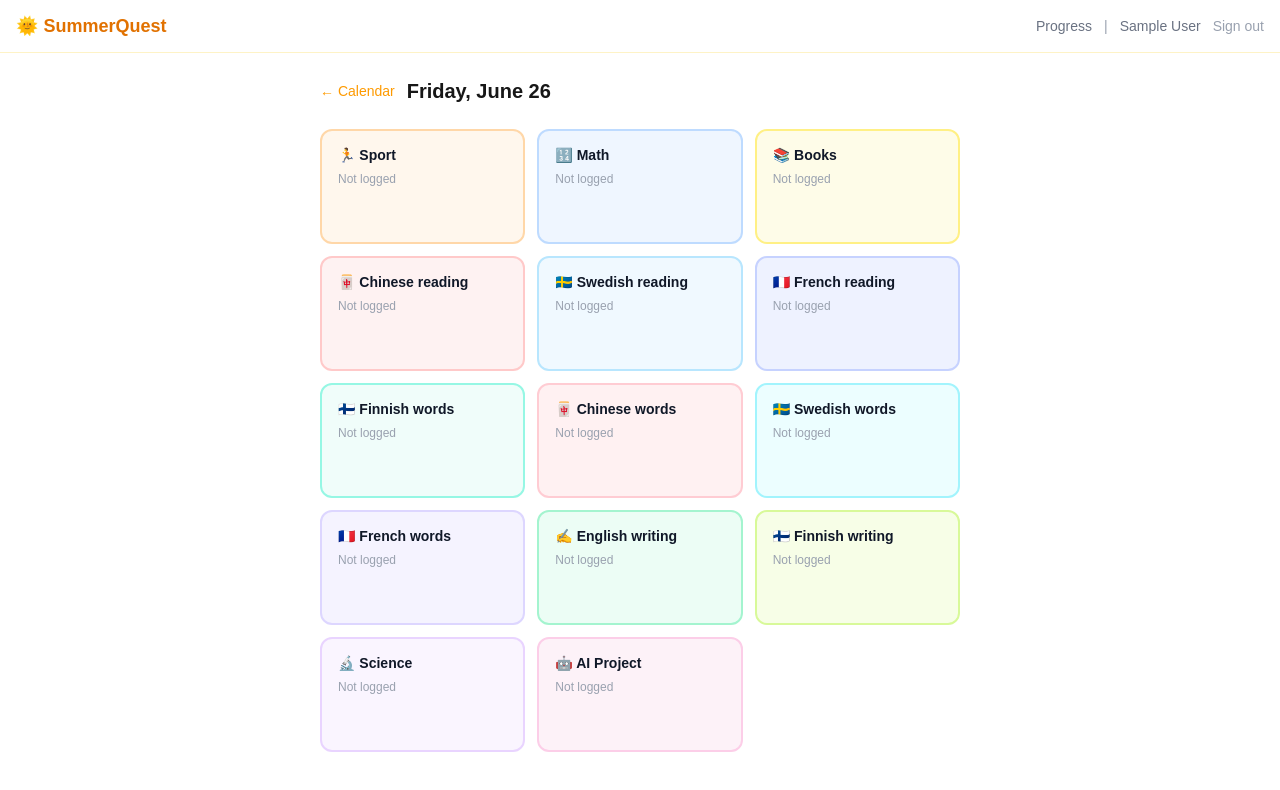
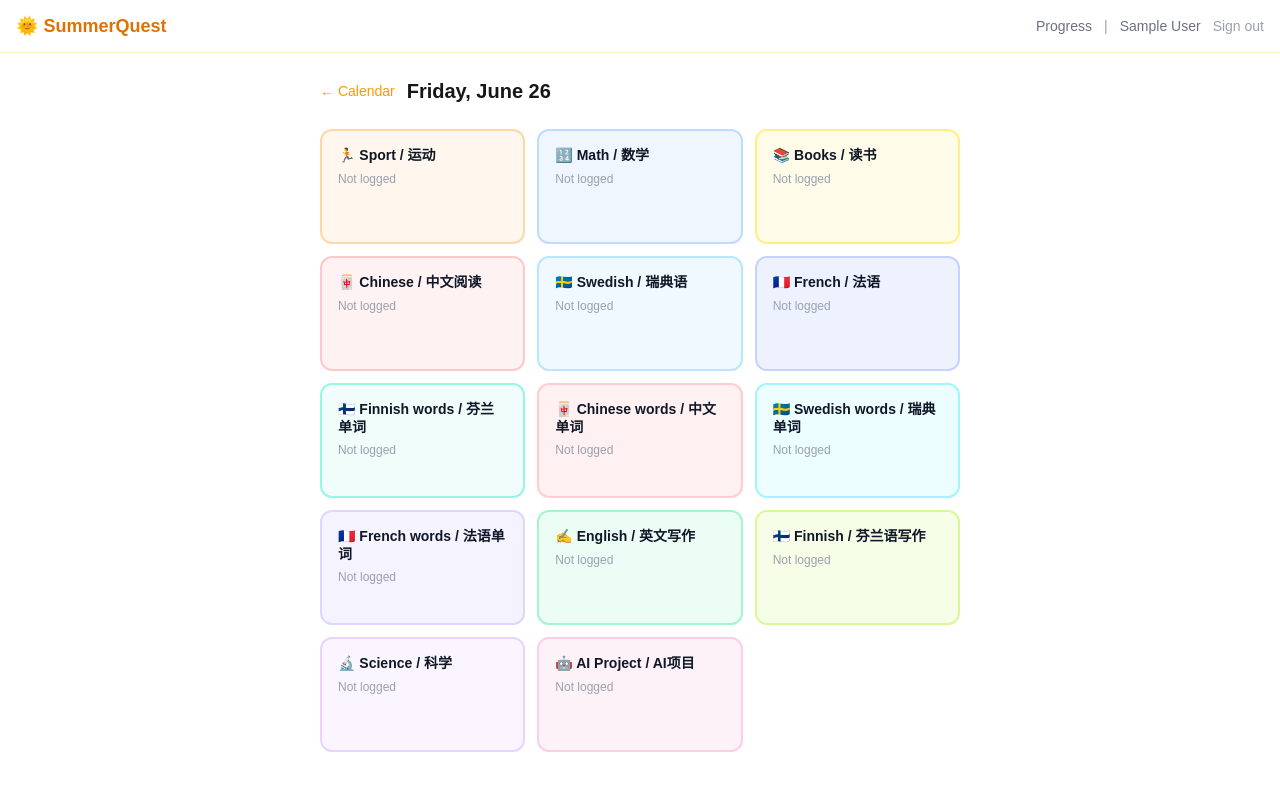
Before and after one commit to xuanzhiyi/SummerQuest, a Next.js app: page /day/2026-06-26 in a window 1280 px wide. Shown: the top 790 px of the page. Built offline with nearby package versions, Linux system fonts and the light colour scheme; no server answers; the database is empty; sample sign-in values are in the browser's storage.

Commit message:
Add Chinese bilingual labels throughout UI for grandpa viewer
Co-Authored-By: Claude Sonnet 4.6 <noreply@anthropic.com>

```diff
--- a/app/day/[date]/[track]/page.tsx
+++ b/app/day/[date]/[track]/page.tsx
@@ -11,20 +11,20 @@ interface Props {
 }
 
 const TRACK_INFO: Record<string, { title: string; description: string }> = {
-  sport:          { title: '🏃 Sport',             description: 'Log your physical activity for today.' },
-  math:           { title: '🔢 Math',              description: 'Solve AI-generated math problems.' },
-  books:          { title: '📚 Books',             description: 'Log a book you read and answer a question.' },
-  english:        { title: '✍️ English writing',   description: 'Write a paragraph in English.' },
-  finnish:        { title: '🇫🇮 Finnish writing',   description: 'Write a paragraph in Finnish.' },
-  chinese:        { title: '🀄 Chinese reading',   description: 'Read an AI-generated Chinese text.' },
-  swedish:        { title: '🇸🇪 Swedish reading',   description: 'Read an AI-generated Swedish text.' },
-  french:         { title: '🇫🇷 French reading',    description: 'Read an AI-generated French text.' },
-  science:        { title: '🔬 Science',           description: 'Explore a science problem set.' },
-  ai_project:     { title: '🤖 AI Project',        description: 'Document your AI project with a screenshot.' },
-  word_english_finnish: { title: '🇫🇮 Word pairing — Finnish', description: 'Match English words to their Finnish translations.' },
-  word_english_chinese: { title: '🀄 Word pairing — Chinese', description: 'Match English words to their Chinese translations.' },
-  word_english_swedish: { title: '🇸🇪 Word pairing — Swedish', description: 'Match English words to their Swedish translations.' },
-  word_english_french:  { title: '🇫🇷 Word pairing — French',  description: 'Match English words to their French translations.' },
+  sport:          { title: '🏃 Sport / 运动',              description: 'Log your physical activity for today. / 记录今天的运动' },
+  math:           { title: '🔢 Math / 数学',               description: 'Solve AI-generated math problems. / 完成数学题' },
+  books:          { title: '📚 Books / 读书',              description: 'Log a book you read and answer a question. / 记录读书内容' },
+  english:        { title: '✍️ English / 英文写作',         description: 'Write a paragraph in English. / 用英语写一段话' },
+  finnish:        { title: '🇫🇮 Finnish / 芬兰语写作',      description: 'Write a paragraph in Finnish. / 用芬兰语写一段话' },
+  chinese:        { title: '🀄 Chinese / 中文阅读',         description: 'Read an AI-generated Chinese text. / 阅读中文文章' },
+  swedish:        { title: '🇸🇪 Swedish / 瑞典语',          description: 'Read an AI-generated Swedish text. / 阅读瑞典语文章' },
+  french:         { title: '🇫🇷 French / 法语',             description: 'Read an AI-generated French text. / 阅读法语文章' },
+  science:        { title: '🔬 Science / 科学',            description: 'Explore a science problem set. / 探索科学题' },
+  ai_project:     { title: '🤖 AI Project / AI项目',       description: 'Document your AI project. / 记录AI项目' },
+  word_english_finnish: { title: '🇫🇮 Finnish words / 芬兰单词', description: 'Match English–Finnish word pairs. / 配对英语和芬兰语单词' },
+  word_english_chinese: { title: '🀄 Chinese words / 中文单词', description: 'Match English–Chinese word pairs. / 配对英语和中文单词' },
+  word_english_swedish: { title: '🇸🇪 Swedish words / 瑞典单词', description: 'Match English–Swedish word pairs. / 配对英语和瑞典语单词' },
+  word_english_french:  { title: '🇫🇷 French words / 法语单词',  description: 'Match English–French word pairs. / 配对英语和法语单词' },
 }
 
 export default async function QuestPage({ params }: Props) {
--- a/components/ProgressView.tsx
+++ b/components/ProgressView.tsx
@@ -4,16 +4,20 @@ import { useState } from 'react'
 import type { TrackProgress } from '@/lib/progress'
 
 const TRACK_LABELS: Record<string, string> = {
-  sport:      '🏃 Sport',
-  math:       '🔢 Math',
-  books:      '📚 Books',
-  english:    '✍️ English',
-  finnish:    '🇫🇮 Finnish',
-  chinese:    '🀄 Chinese',
-  swedish:    '🇸🇪 Swedish',
-  french:     '🇫🇷 French',
-  science:    '🔬 Science',
-  ai_project: '🤖 AI Project',
+  sport:                '🏃 Sport / 运动',
+  math:                 '🔢 Math / 数学',
+  books:                '📚 Books / 读书',
+  english:              '✍️ English / 英文写作',
+  finnish:              '🇫🇮 Finnish / 芬兰语',
+  chinese:              '🀄 Chinese / 中文阅读',
+  swedish:              '🇸🇪 Swedish / 瑞典语',
+  french:               '🇫🇷 French / 法语',
+  science:              '🔬 Science / 科学',
+  ai_project:           '🤖 AI Project / AI项目',
+  word_english_finnish: '🇫🇮 Finnish words / 芬兰单词',
+  word_english_chinese: '🀄 Chinese words / 中文单词',
+  word_english_swedish: '🇸🇪 Swedish words / 瑞典单词',
+  word_english_french:  '🇫🇷 French words / 法语单词',
 }
 
 interface Props {
--- a/components/calendar/DayDetail.tsx
+++ b/components/calendar/DayDetail.tsx
@@ -12,20 +12,20 @@ interface Props {
 }
 
 const ALL_QUESTS = [
-  { track: 'sport',               title: '🏃 Sport',               bg: 'bg-orange-50 border-orange-200' },
-  { track: 'math',                title: '🔢 Math',                bg: 'bg-blue-50 border-blue-200' },
-  { track: 'books',               title: '📚 Books',               bg: 'bg-yellow-50 border-yellow-200' },
-  { track: 'chinese',             title: '🀄 Chinese reading',     bg: 'bg-red-50 border-red-200' },
-  { track: 'swedish',             title: '🇸🇪 Swedish reading',     bg: 'bg-sky-50 border-sky-200' },
-  { track: 'french',              title: '🇫🇷 French reading',      bg: 'bg-indigo-50 border-indigo-200' },
-  { track: 'word_english_finnish',title: '🇫🇮 Finnish words',       bg: 'bg-teal-50 border-teal-200' },
-  { track: 'word_english_chinese',title: '🀄 Chinese words',       bg: 'bg-rose-50 border-rose-200' },
-  { track: 'word_english_swedish',title: '🇸🇪 Swedish words',       bg: 'bg-cyan-50 border-cyan-200' },
-  { track: 'word_english_french', title: '🇫🇷 French words',        bg: 'bg-violet-50 border-violet-200' },
-  { track: 'english',             title: '✍️ English writing',      bg: 'bg-emerald-50 border-emerald-200' },
-  { track: 'finnish',             title: '🇫🇮 Finnish writing',      bg: 'bg-lime-50 border-lime-200' },
-  { track: 'science',             title: '🔬 Science',              bg: 'bg-purple-50 border-purple-200' },
-  { track: 'ai_project',          title: '🤖 AI Project',           bg: 'bg-pink-50 border-pink-200' },
+  { track: 'sport',               title: '🏃 Sport / 运动',               bg: 'bg-orange-50 border-orange-200' },
+  { track: 'math',                title: '🔢 Math / 数学',                bg: 'bg-blue-50 border-blue-200' },
+  { track: 'books',               title: '📚 Books / 读书',               bg: 'bg-yellow-50 border-yellow-200' },
+  { track: 'chinese',             title: '🀄 Chinese / 中文阅读',          bg: 'bg-red-50 border-red-200' },
+  { track: 'swedish',             title: '🇸🇪 Swedish / 瑞典语',           bg: 'bg-sky-50 border-sky-200' },
+  { track: 'french',              title: '🇫🇷 French / 法语',              bg: 'bg-indigo-50 border-indigo-200' },
+  { track: 'word_english_finnish',title: '🇫🇮 Finnish words / 芬兰单词',   bg: 'bg-teal-50 border-teal-200' },
+  { track: 'word_english_chinese',title: '🀄 Chinese words / 中文单词',    bg: 'bg-rose-50 border-rose-200' },
+  { track: 'word_english_swedish',title: '🇸🇪 Swedish words / 瑞典单词',   bg: 'bg-cyan-50 border-cyan-200' },
+  { track: 'word_english_french', title: '🇫🇷 French words / 法语单词',    bg: 'bg-violet-50 border-violet-200' },
+  { track: 'english',             title: '✍️ English / 英文写作',          bg: 'bg-emerald-50 border-emerald-200' },
+  { track: 'finnish',             title: '🇫🇮 Finnish / 芬兰语写作',        bg: 'bg-lime-50 border-lime-200' },
+  { track: 'science',             title: '🔬 Science / 科学',              bg: 'bg-purple-50 border-purple-200' },
+  { track: 'ai_project',          title: '🤖 AI Project / AI项目',         bg: 'bg-pink-50 border-pink-200' },
 ]
 
 function entryCount(track: string, entries: Record<string, unknown[]>): number {
```
